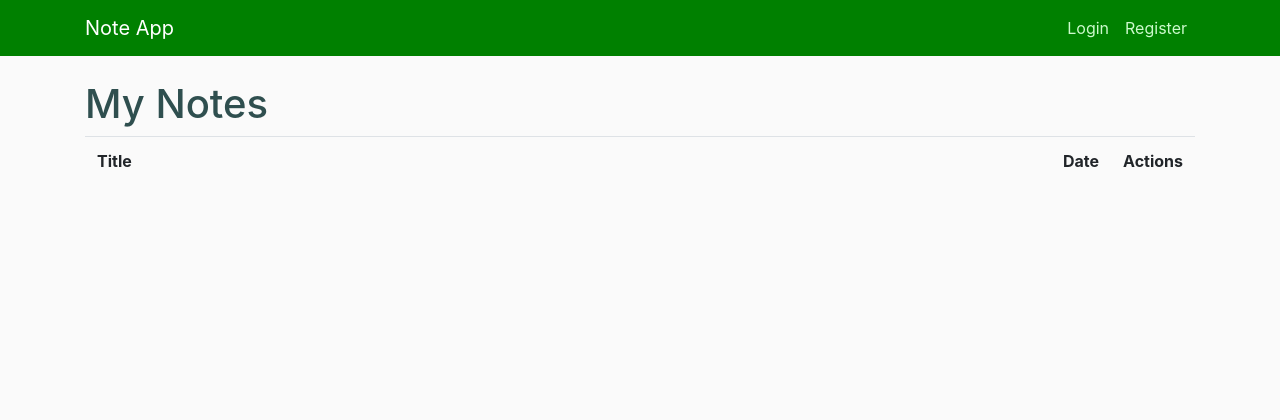
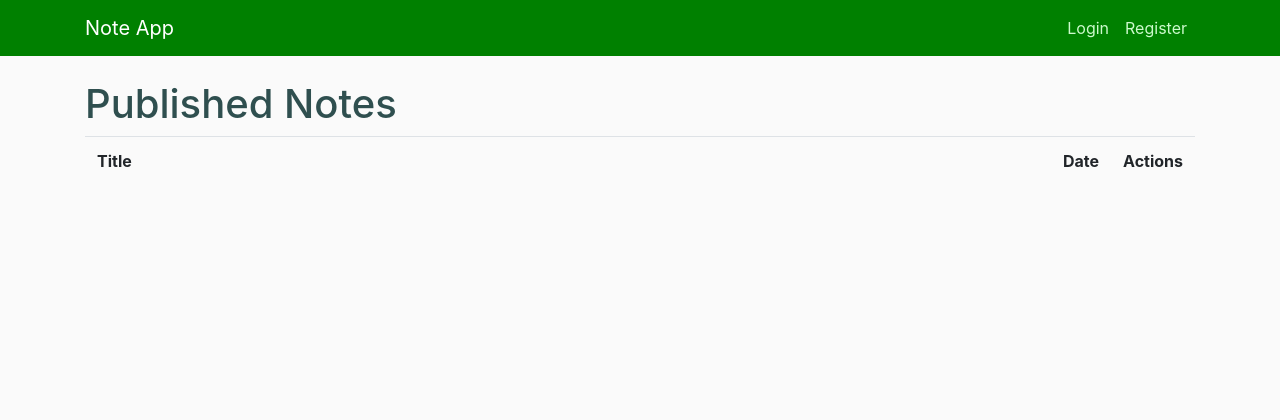
Before and after one commit to tha0pham/note-app, a Flask app: template templates/public_notes.html in a window 1280 px wide. Shown: the top 420 px of the page. Run offline with Flask 2, Linux system fonts and the light colour scheme; the template is opened without the code that fills it, so the values that code supplies are empty.

Commit message:
Published Notes Header

```diff
--- a/templates/public_notes.html
+++ b/templates/public_notes.html
@@ -4,7 +4,7 @@
 {% block content %}
     <!-- Enter page content here -->
 
-    <h1>My Notes</h1>
+    <h1>Published Notes</h1>
        <table class="table">
          <tr>
             <th class="col">Title</th>
```
